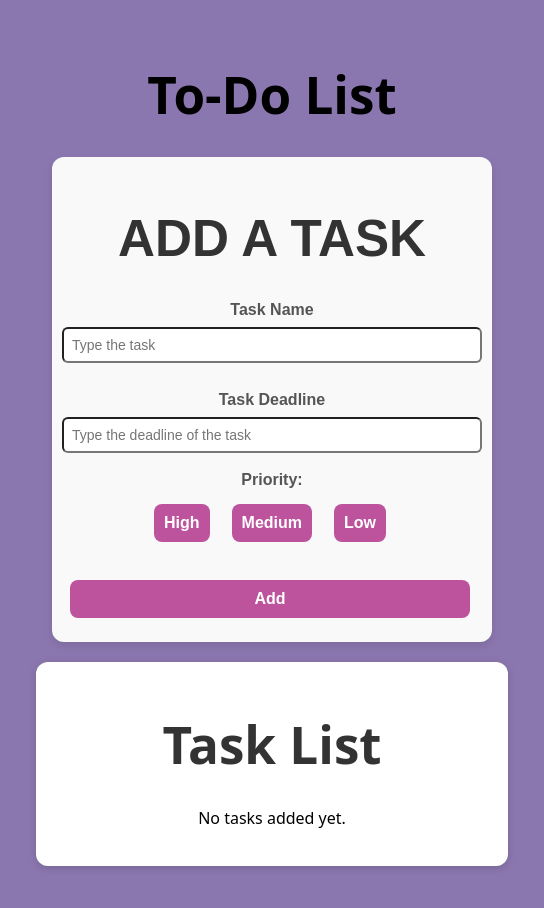
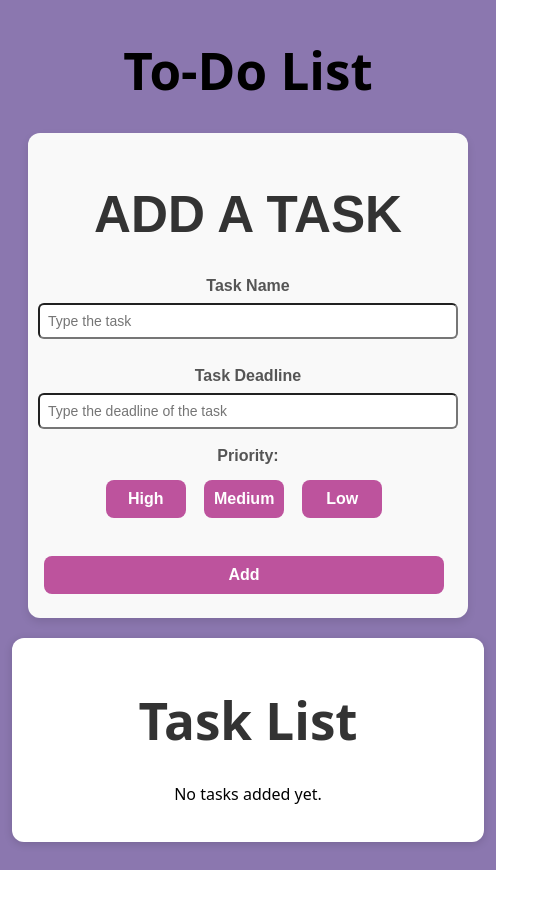
Before and after one commit to FatimaMansha1996/ToDoList-App, a React (Vite) app: page / in a window 390 px wide. Shown: the top 908 px of the page, 544 px wide, since content can reach past the window. After the commit the page ends 870 px from the top, so only its background shows below. Built offline with nearby package versions, Linux system fonts and the light colour scheme.

Commit message:
made changes in app.css to make it responsive for small screens

```diff
--- a/src/App.css
+++ b/src/App.css
@@ -1,16 +1,45 @@
+/* Root container */
 #root {
-  max-width: 1280px;
-  margin: 0 auto;
-  padding: 2rem;
+  max-width: 500px;       /* Limit width for mobile */
+  margin: 0 auto;         /* Center on screen */
+  padding: 1rem;          /* Less padding for small screens */
   text-align: center;
   background-color: rgb(139, 119, 175);
   color: black;
+  box-sizing: border-box;
 }
 
+/* Card container styling */
+.card {
+  padding: 1.5em;          /* Reduce padding for smaller devices */
+  box-sizing: border-box;
+  width: 100%;             /* Full width inside root */
+  margin-bottom: 1rem;
+  border-radius: 8px;
+  background-color: rgba(255,255,255,0.1);
+}
 
+/* Links styling */
+.read-the-docs {
+  color: #888;
+  word-wrap: break-word;   /* Prevent overflow on small screens */
+}
 
+/* Buttons styling */
+button {
+  margin: 4px;
+  padding: 8px 12px;        /* Slightly bigger for touch screens */
+  border-radius: 6px;
+  color: white;
+  border: none;
+  cursor: pointer;
+  width: auto;
+  min-width: 80px;          /* Ensure buttons are clickable on mobile */
+  box-sizing: border-box;
+  font-size: 14px;
+}
 
-
+/* Logo spin animation */
 @keyframes logo-spin {
   from {
     transform: rotate(0deg);
@@ -26,18 +55,23 @@
   }
 }
 
-.card {
-  padding: 2em;
+/* Responsive adjustments for small screens */
+@media (max-width: 480px) {
+  #root {
+    padding: 0.5rem;
+  }
+
+  .card {
+    padding: 1rem;
+  }
+
+  button {
+    width: 100%;           /* Full width buttons for mobile */
+    margin: 4px 0;
+    font-size: 16px;       /* Slightly bigger text for readability */
+  }
+
+  .read-the-docs {
+    font-size: 14px;       /* Smaller text for links */
+  }
 }
-
-.read-the-docs {
-  color: #888;
-}
-button {
-  margin: 4px;
-  padding: 6px 10px;
-  border-radius: 6px;
-  color: white;
-  border: none;
-  cursor: pointer;
-}
```
